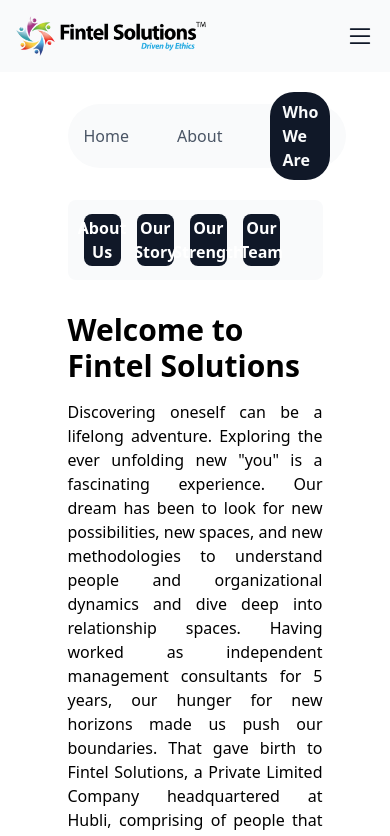
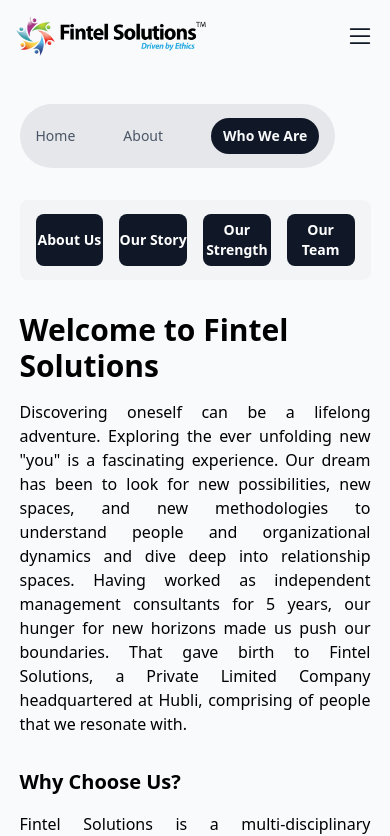
Before and after one commit to VivekBaddi2/fintel, a Next.js app: page /AboutUs/whoweare in a window 390 px wide. Shown: the top 836 px of the page. Built offline with nearby package versions, Linux system fonts and the light colour scheme.

Commit message:
made about us page responsive

```diff
--- a/app/AboutUs/whoweare/page.js
+++ b/app/AboutUs/whoweare/page.js
@@ -11,7 +11,7 @@
             whileInView={{ opacity: 1, y: 0 }} // Animate to visible and normal position when in view
             transition={{ duration: 0.8, ease: "easeOut" }} // Transition properties
         >
-            <div className='container w-[90vw] mx-auto my-8 px-12'>
+            <div className='container w-[90vw] mx-auto my-8 md:px-12'>
                 <div className="content">
                     <BreadCrumb items={[
                         { label: 'Home', href: '/' },
--- a/app/contact/page.js
+++ b/app/contact/page.js
@@ -8,12 +8,12 @@
 
                 <p className='text-center text-md mt-4 text-gray-500'>Have questions or need guidance? Reach out to our team—we’re here to support your business every step of the way.</p>
             </div>
-            <section className="text-gray-600 body-font relative w-[80vw] h-[80vh] mx-auto my-12">
-                <div className="absolute inset-0 bg-gray-300 w-[80vw] h-[80vh]">
-                    <iframe src="https://www.google.com/maps/embed?pb=!1m18!1m12!1m3!1d3847.2150571231823!2d75.1233128872171!3d15.3648350153096!2m3!1f0!2f0!3f0!3m2!1i1024!2i768!4f13.1!3m3!1m2!1s0x3bb8d0c5aaaaaaad%3A0x9a29af814ca1a803!2sFintel%20Solutions%20Pvt%20Ltd.!5e0!3m2!1sen!2sin!4v1754137281711!5m2!1sen!2sin" style={{ width: '80vw', height: '80vh' }}
+            <section className="text-gray-600 body-font relative w-[90vw]  md:w-[80vw] h-[80vh] mx-auto my-12">
+                <div className="absolute inset-0 bg-gray-300 w-[90vw] md:w-[80vw] h-[80vh]">
+                    <iframe src="https://www.google.com/maps/embed?pb=!1m18!1m12!1m3!1d3847.2150571231823!2d75.1233128872171!3d15.3648350153096!2m3!1f0!2f0!3f0!3m2!1i1024!2i768!4f13.1!3m3!1m2!1s0x3bb8d0c5aaaaaaad%3A0x9a29af814ca1a803!2sFintel%20Solutions%20Pvt%20Ltd.!5e0!3m2!1sen!2sin!4v1754137281711!5m2!1sen!2sin" style={{ width: '100%', height: '80vh' }}
                         allowFullScreen="" loading="lazy" referrerPolicy="no-referrer-when-downgrade"></iframe>
                 </div>
-                <div className="container px-14 py-24 mx-auto flex">
+                <div className="container px-14 py-24 mx-auto">
                     <div className="lg:w-1/3 md:w-1/2 bg-white rounded-lg p-8 flex flex-col md:ml-auto w-full mt-10 md:mt-0 relative z-10 shadow-md">
                         <h2 className="text-gray-900 text-lg mb-1 font-medium title-font">CONTACT INFORMATION
                         </h2>
--- a/app/layout.js
+++ b/app/layout.js
@@ -22,7 +22,7 @@
   return (
     <html lang="en" className="h-full">
       <body
-        className={`${geistSans.variable} ${geistMono.variable} antialiased min-h-screen flex flex-col`}
+        className={`${geistSans.variable} ${geistMono.variable} bg-gray-50 antialiased min-h-screen flex flex-col`}
       >
         <Header />
         <main className="flex-1">{children}</main>
--- a/components/AboutPageNav.js
+++ b/components/AboutPageNav.js
@@ -6,19 +6,19 @@
 const AboutPageNav = () => {
 
     return (
-        <div className='AboutPageNav bg-gray-50 w-full h-20 rounded-lg mb-8 flex items-center p-2 px-4'>
+        <div className='AboutPageNav bg-gray-100 w-full h-20 rounded-lg mb-8 flex items-center p-2 px-4 text-sm md:text-md'>
             <nav className='w-full h-full'>
                 <ul className='list-none  flex gap-4 w-full h-full items-center'>
-                    <motion.button whileTap={{ scale: 0.96 }} className=' h-[80%] w-1/6 bg-gray-900 rounded-lg text-white font-semibold flex items-center justify-center cursor-pointer hover:bg-gray-800'>
+                    <motion.button whileTap={{ scale: 0.96 }} className=' h-[80%] w-[100%] md:p-0 md:w-1/6 bg-gray-900 rounded-lg text-white font-semibold flex items-center justify-center cursor-pointer hover:bg-gray-800'>
                         <li >About Us</li>
                     </motion.button>
-                    <motion.button whileTap={{ scale: 0.96 }} className=' h-[80%] w-1/6 bg-gray-900 rounded-lg text-white font-semibold flex items-center justify-center cursor-pointer hover:bg-gray-800'>
+                    <motion.button whileTap={{ scale: 0.96 }} className=' h-[80%] w-[100%] md:p-0 md:w-1/6 bg-gray-900 rounded-lg text-white font-semibold flex items-center justify-center cursor-pointer hover:bg-gray-800'>
                         <li >Our Story</li>
                     </motion.button>
-                    <motion.button whileTap={{ scale: 0.96 }} className=' h-[80%] w-1/6 bg-gray-900 rounded-lg text-white font-semibold flex items-center justify-center cursor-pointer hover:bg-gray-800'>
+                    <motion.button whileTap={{ scale: 0.96 }} className=' h-[80%] w-[100%] md:p-0 md:w-1/6 bg-gray-900 rounded-lg text-white font-semibold flex items-center justify-center cursor-pointer hover:bg-gray-800'>
                         <li >Our Strength</li>
                     </motion.button>
-                    <motion.button whileTap={{ scale: 0.96 }} className=' h-[80%] w-1/6 bg-gray-900 rounded-lg text-white font-semibold flex items-center justify-center cursor-pointer hover:bg-gray-800'>
+                    <motion.button whileTap={{ scale: 0.96 }} className=' h-[80%] w-[100%] md:p-0 md:w-1/6 bg-gray-900 rounded-lg text-white font-semibold flex items-center justify-center cursor-pointer hover:bg-gray-800'>
                         <li >Our Team</li>
                     </motion.button>
                 </ul>
--- a/components/BreadCrumb.js
+++ b/components/BreadCrumb.js
@@ -3,8 +3,8 @@
 
 const BreadCrumb = ({ items = [] }) => {
     return (
-        <div className='breadCrumbContainer h-10 w-fit bg-gray-50 rounded-4xl py-8 px-4 my-8'>
-            <nav className="breadCrumbNav h-full flex items-center justify-center text-gray-600 text-md" aria-label="Breadcrumb">
+        <div className='breadCrumbContainer h-10 w-fit bg-gray-200 rounded-4xl py-8 px-4 my-8'>
+            <nav className="breadCrumbNav h-full flex items-center justify-center text-gray-600 text-sm md:text-md" aria-label="Breadcrumb">
                 {items.map((item, idx) => (
                     <span key={item.href || item.label} className="flex items-center">
                         {idx > 0 && <span className="mx-6"> {''} </span>}
--- a/components/Header.js
+++ b/components/Header.js
@@ -77,7 +77,7 @@
                                     <a href="#" className="text-base font-medium text-gray-900 hover:bg-gray-100 p-3 rounded-xl">Services</a>
                                     <a href="/contact" className="text-base font-medium text-gray-900 hover:bg-gray-100 p-3 rounded-xl">Contact</a>
                                     <a href="/Infozone" className="text-base font-medium text-gray-900 hover:bg-gray-100 p-3 rounded-xl">InfoZone</a>
-                                    <a href="/contact" className="inline-flex items-center justify-center px-6 py-3 text-base font-bold text-white bg-gray-900 rounded-xl hover:bg-gray-600">
+                                    <a href="/contact" className="inline-flex items-center justify-center px-6 py-3 text-base font-bold text-white bg-gray-900 rounded-xl hover:bg-gray-800">
                                         Get in touch
                                     </a>
                                 </div>
--- a/components/Hero.js
+++ b/components/Hero.js
@@ -22,7 +22,7 @@
                         <div className="px-8 sm:items-center sm:justify-center sm:px-0 sm:space-x-5 sm:flex mt-9 mb-4">
                             <a
                                 href="/contact"
-                                className="inline-flex items-center justify-center w-full px-8 py-3 text-lg font-bold text-white transition-all duration-200 bg-gray-900 border-2 border-transparent sm:w-auto rounded-xl font-pj hover:bg-gray-600 "
+                                className="inline-flex items-center justify-center w-full px-8 py-3 text-lg font-bold text-white transition-all duration-200 bg-gray-900 border-2 border-transparent sm:w-auto rounded-xl font-pj hover:bg-gray-800 "
                             >
                                 Get in Touch
                             </a>
```
